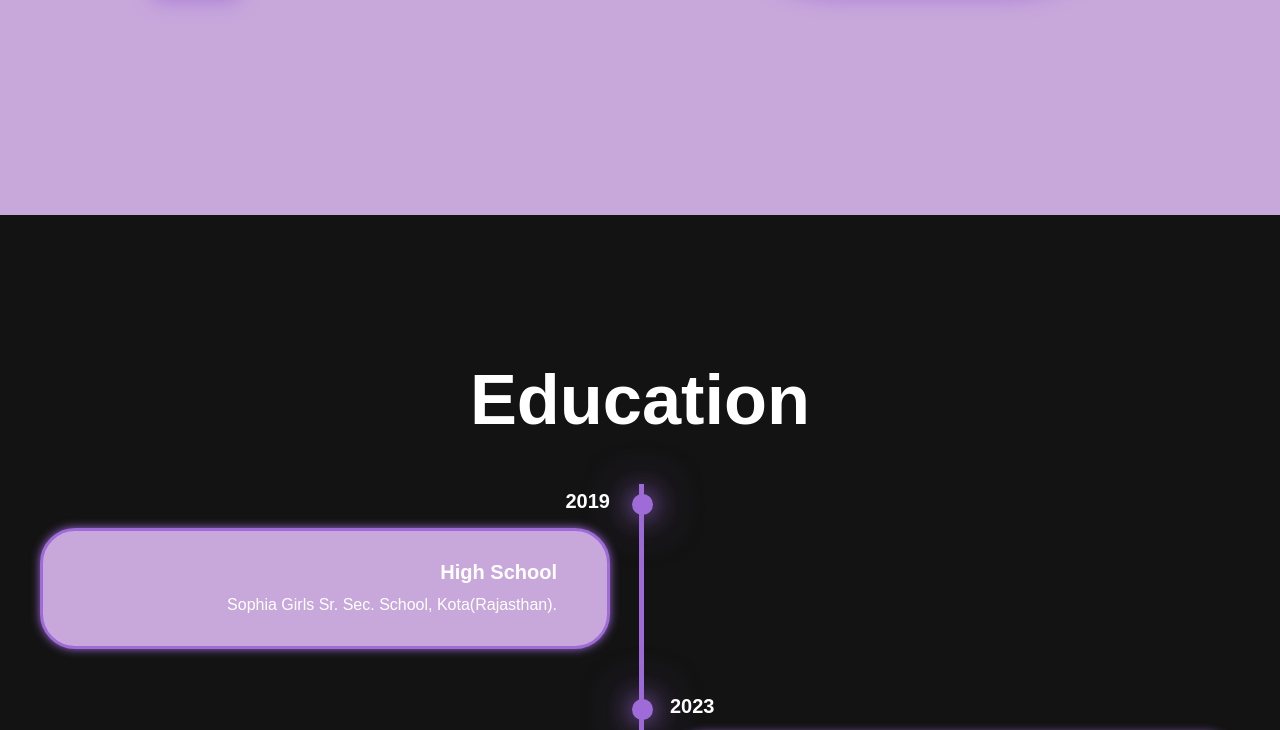
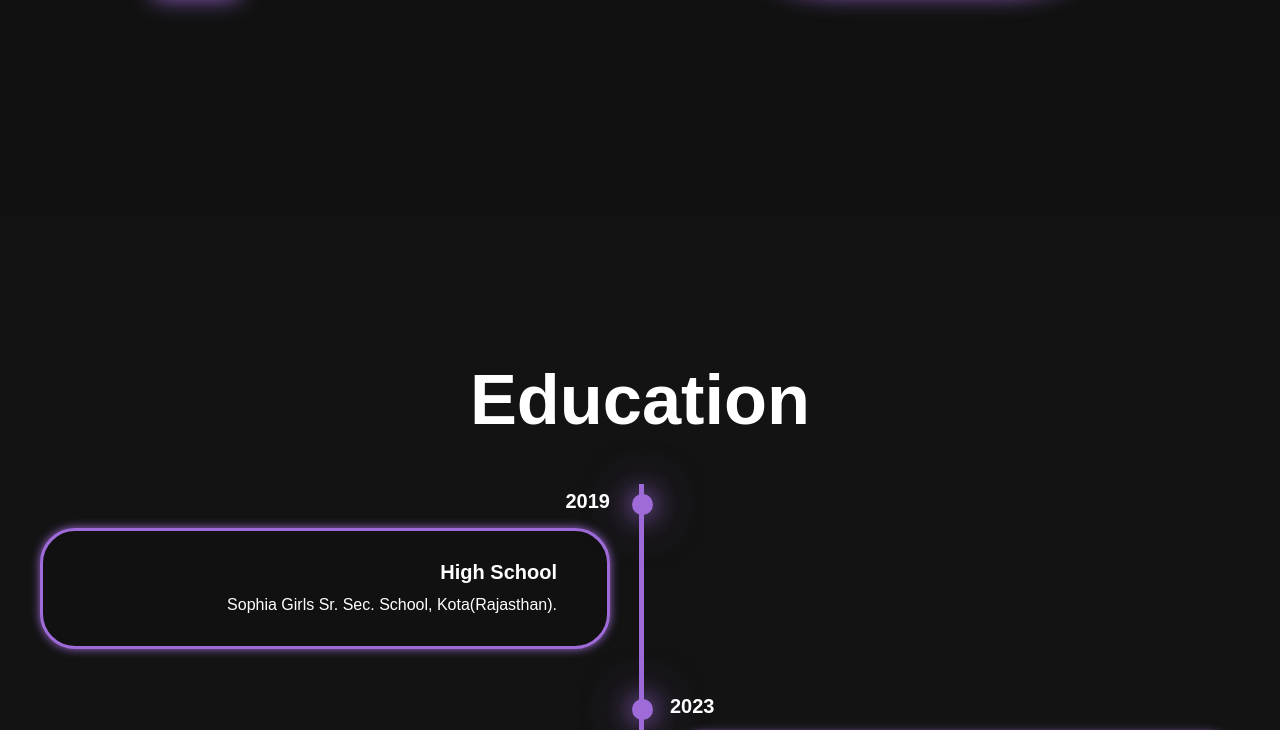
Before and after one commit to sumaiya071/myPortfolio, a plain HTML site: page index.html in a window 1280 px wide. Shown: the part 585-1315 px from the top of the page. Drawn offline with nearby package versions, Linux system fonts and the light colour scheme.

Commit message:
Update style.css

```diff
--- a/style.css
+++ b/style.css
@@ -9,7 +9,7 @@
     font-family: "Poppins",sans-serif;
 }
 :root {
-    --bg-color:rgb(200, 168, 219);
+    --bg-color:rgb(17, 17, 17);
     --second-bg-color:#131313;
     --text-color:white;
     --main-color:rgb(158, 107, 216);
```
